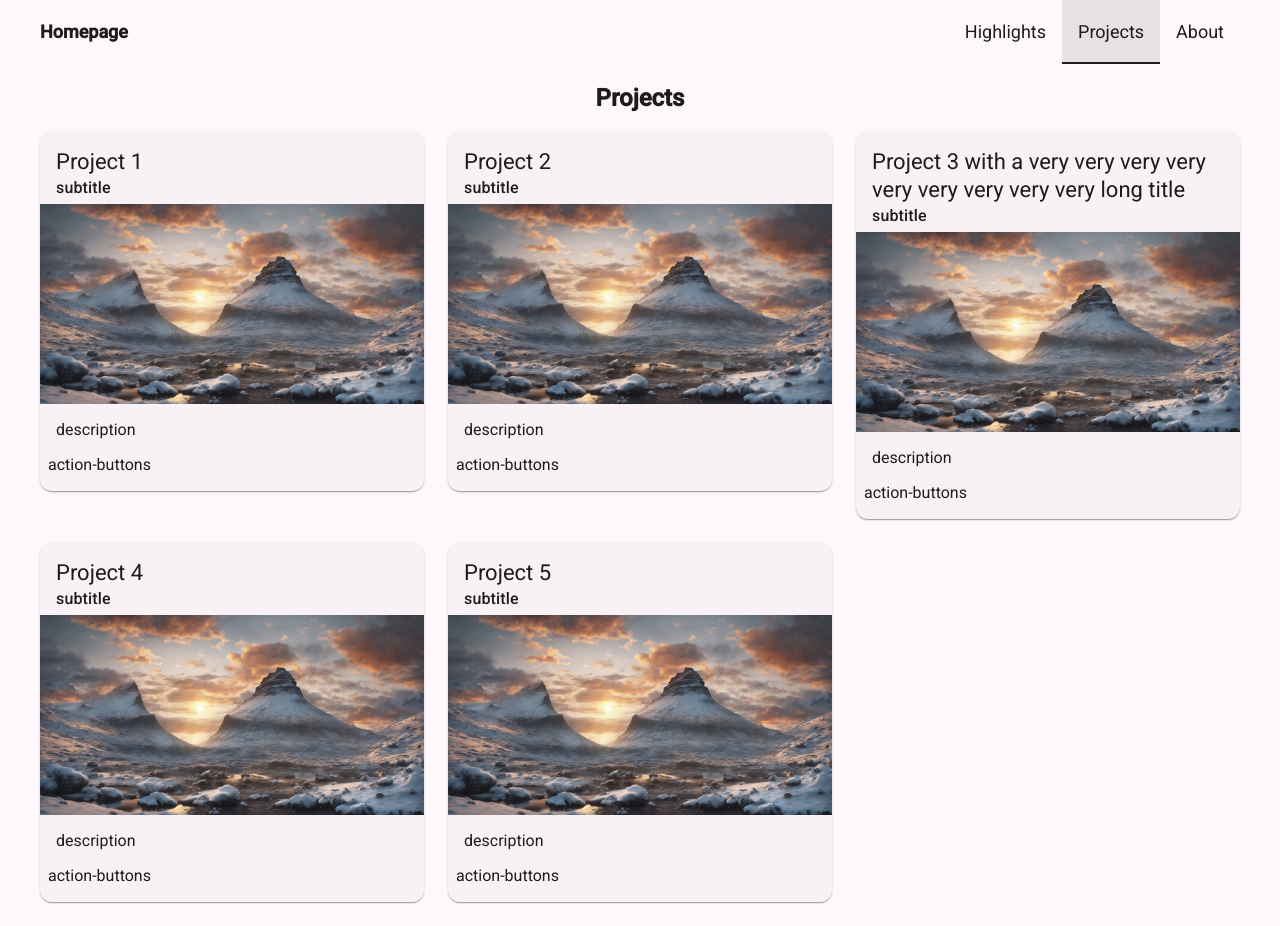
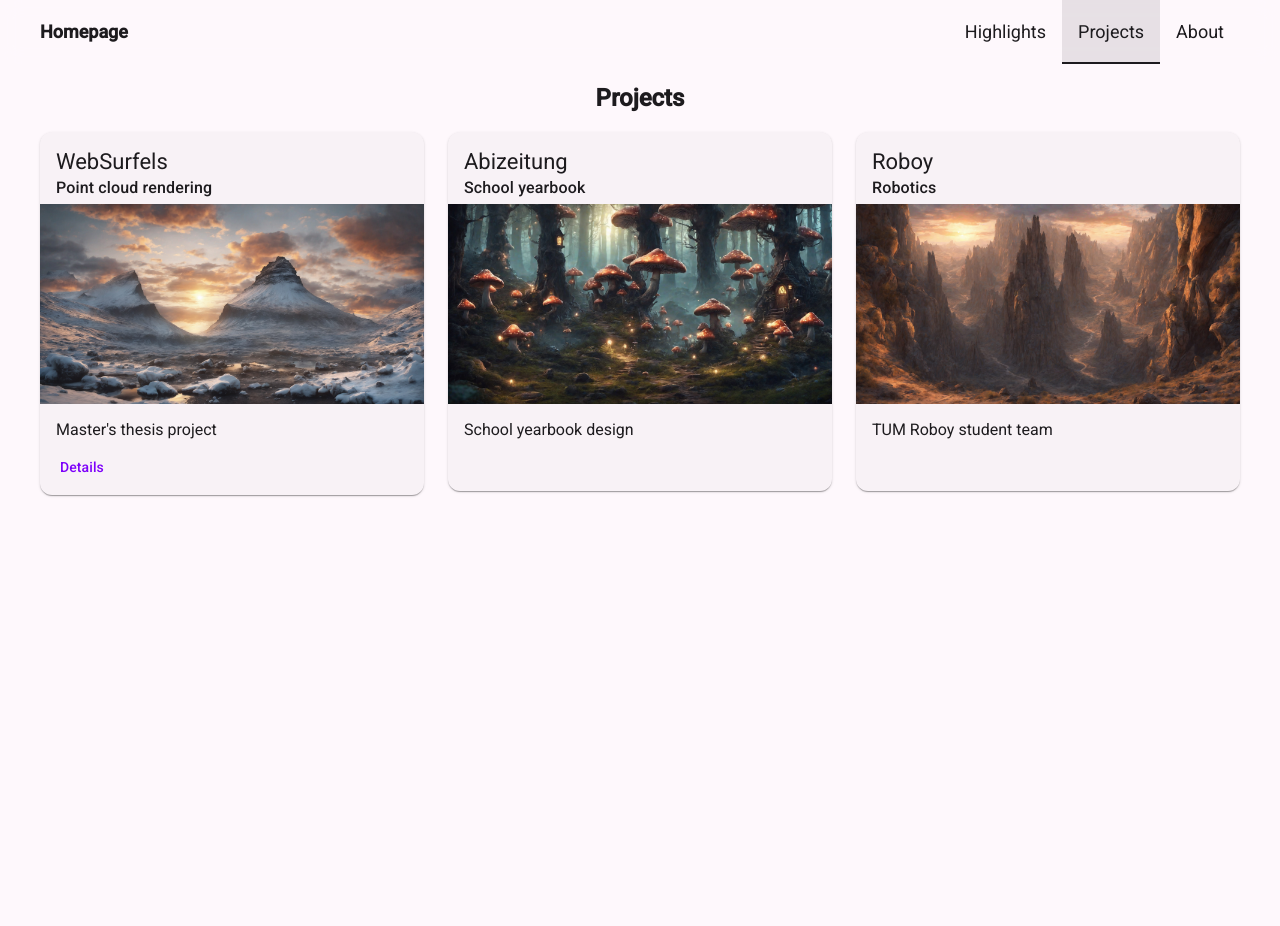
Before and after one commit to nbasargin/homepage, an Angular app: page /projects in a window 1280 px wide. After the commit the page ends 800 px from the top, so only its background shows below. Built offline with nearby package versions, Linux system fonts and the light colour scheme.

Commit message:
add details routes and some project details

```diff
--- /dev/null
+++ b/src/app/details/details-page/details-page.component.css
@@ -0,0 +1,12 @@
+.details-page {
+  position: relative;
+  width: 100%;
+  min-height: 100vh;
+  padding: var(--global-page-spacing);
+  padding-top: var(--global-header-height);
+}
+
+.details-area {
+  max-width: var(--global-max-width);
+  margin: 0 auto;
+}
--- /dev/null
+++ b/src/app/details/details-page/details-page.component.ts
@@ -0,0 +1,18 @@
+import { Component } from '@angular/core';
+import { CommonModule } from '@angular/common';
+import { RouterModule } from '@angular/router';
+import { MatCardModule } from '@angular/material/card';
+
+@Component({
+  selector: 'app-details-page',
+  imports: [CommonModule, MatCardModule, RouterModule],
+  template: `
+    <div class="details-page">
+      <div class="details-area">
+        <router-outlet></router-outlet>
+      </div>
+    </div>
+  `,
+  styleUrl: 'details-page.component.css',
+})
+export class DetailsPageComponent {}
--- /dev/null
+++ b/src/app/details/details.routes.ts
@@ -0,0 +1,13 @@
+import { Routes } from '@angular/router';
+import { WebSurfelsComponent } from './web-surfels/web-surfels.component';
+
+export const detailsRoutes: Routes = [
+  {
+    path: 'web-surfels',
+    component: WebSurfelsComponent,
+  },
+  {
+    path: '**',
+    redirectTo: '/',
+  },
+];
--- /dev/null
+++ b/src/app/details/web-surfels/web-surfels.component.ts
@@ -0,0 +1,15 @@
+import { Component } from '@angular/core';
+import { CommonModule } from '@angular/common';
+import { MatCardModule } from '@angular/material/card';
+
+@Component({
+  selector: 'app-web-surfels',
+  imports: [CommonModule, MatCardModule],
+  template: ` <div>Some infos about the web surfels project</div>
+    <div>
+      <a href="https://nbasargin.github.io/WebSurfels-Demo/">Demo</a>
+      <a href="https://github.com/nbasargin/WebSurfels">Github</a>
+    </div>`,
+  styleUrl: 'web-surfels.component.css',
+})
+export class WebSurfelsComponent {}
--- a/src/app/projects/project-card/project-card.component.ts
+++ b/src/app/projects/project-card/project-card.component.ts
@@ -1,25 +1,34 @@
 import { Component, input } from '@angular/core';
 import { CommonModule } from '@angular/common';
+import { MatButtonModule } from '@angular/material/button';
 import { MatCardModule } from '@angular/material/card';
+import { RouterModule } from '@angular/router';
+import { ProjectData } from '../projects-page/projects-data';
 
 @Component({
   selector: 'app-project-card',
-  imports: [CommonModule, MatCardModule],
+  imports: [CommonModule, MatButtonModule, MatCardModule, RouterModule],
   template: `
+    @if (projectData(); as projectData) {
       <mat-card>
         <mat-card-header>
-        <mat-card-title>{{ title() }} </mat-card-title>
-        <mat-card-subtitle>subtitle</mat-card-subtitle>
+          <mat-card-title>{{ projectData.title }} </mat-card-title>
+          <mat-card-subtitle>{{ projectData.subtitle }}</mat-card-subtitle>
         </mat-card-header>
-      <img mat-card-image src="/assets/stable-diffusion-iceland.jpg" />
+        <img mat-card-image [src]="projectData.imageUrl" />
         <mat-card-content>
-        <p>description</p>
+          <p>{{ projectData.description }}</p>
         </mat-card-content>
-      <mat-card-actions> action-buttons </mat-card-actions>
+        <mat-card-actions>
+          @if (projectData.detailsLink) {
+            <button mat-button [routerLink]="projectData.detailsLink">Details</button>
+          }
+        </mat-card-actions>
       </mat-card>
+    }
   `,
   styleUrl: 'project-card.component.css',
 })
 export class ProjectCardComponent {
-  title = input<string>();
+  projectData = input<ProjectData>();
 }
--- /dev/null
+++ b/src/app/projects/projects-page/projects-data.ts
@@ -0,0 +1,31 @@
+export interface ProjectData {
+  title: string;
+  subtitle: string;
+  description: string;
+  imageUrl: string;
+  detailsLink?: string;
+}
+
+export const PROJECTS: Array<ProjectData> = [
+  {
+    title: 'WebSurfels',
+    subtitle: 'Point cloud rendering',
+    description: "Master's thesis project",
+    imageUrl: '/assets/stable-diffusion-iceland.jpg',
+    detailsLink: '/details/web-surfels',
+  },
+  {
+    title: 'Abizeitung',
+    subtitle: 'School yearbook',
+    description: 'School yearbook design',
+    imageUrl: '/assets/stable-diffusion-forest-shrooms.jpg',
+    // detailsLink: '/details/XY',
+  },
+  {
+    title: 'Roboy',
+    subtitle: 'Robotics',
+    description: 'TUM Roboy student team',
+    imageUrl: '/assets/stable-diffusion-desert-canyon.jpg',
+    // detailsLink: '/details/XY',
+  },
+];
--- a/src/app/projects/projects-page/projects-page.component.ts
+++ b/src/app/projects/projects-page/projects-page.component.ts
@@ -1,5 +1,6 @@
 import { Component } from '@angular/core';
 import { ProjectCardComponent } from '../project-card/project-card.component';
+import { PROJECTS } from './projects-data';
 
 @Component({
   selector: 'app-projects-page',
@@ -8,17 +9,14 @@ import { ProjectCardComponent } from '../project-card/project-card.component';
     <div class="projects-page">
       <h2 class="section-header">Projects</h2>
       <div class="project-list">
-        <app-project-card class="project-card" title="Project 1"></app-project-card>
-        <app-project-card class="project-card" title="Project 2"></app-project-card>
-        <app-project-card
-          class="project-card"
-          title="Project 3 with a very very very very very very very very very long title"
-        ></app-project-card>
-        <app-project-card class="project-card" title="Project 4"></app-project-card>
-        <app-project-card class="project-card" title="Project 5"></app-project-card>
+        @for (project of PROJECTS; track $index) {
+          <app-project-card class="project-card" [projectData]="project"></app-project-card>
+        }
       </div>
     </div>
   `,
   styleUrl: './projects-page.component.css',
 })
-export class ProjectsPageComponent {}
+export class ProjectsPageComponent {
+  PROJECTS = PROJECTS;
+}
```
Also changed, not shown: src/app/main/app/app.routes.ts (+7 -0 lines), src/app/details/web-surfels/web-surfels.component.css (added). Lines whose indentation alone changed are shown as unchanged.
